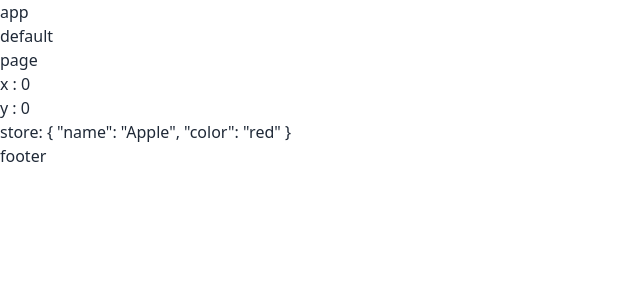
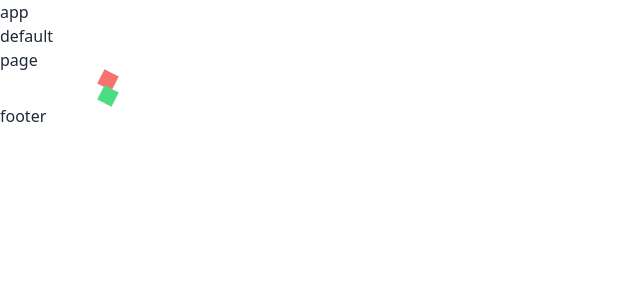
Before and after one commit to mrcod3r-ir/acm-eccommerce, a Nuxt app: page / in a window 1280 px wide. Shown: the top 300 px of the page, without its empty margins (0-640 px from the left). Built offline with nearby package versions, Linux system fonts and the light colour scheme.

Commit message:
p29 completed = add gsap

```diff
--- a/nuxt.config.ts
+++ b/nuxt.config.ts
@@ -6,6 +6,7 @@ export default defineNuxtConfig({
 	build: {
 		postcss: {
 			postcssOptions: require("./postcss.config.js")
-		}
+		},
+		transpile: ["gsap"]
 	}
 })
--- a/package.json
+++ b/package.json
@@ -17,6 +17,7 @@
     "@tailwindcss/aspect-ratio": "^0.4.0",
     "@tailwindcss/line-clamp": "^0.3.1",
     "@vueuse/core": "^8.2.3",
-    "daisyui": "^2.13.5"
+    "daisyui": "^2.13.5",
+    "gsap": "^3.10.2"
   }
 }
--- a/pages/index.vue
+++ b/pages/index.vue
@@ -1,29 +1,17 @@
 <script>
-	import { useLocalStorage, useMouse, usePreferredDark } from "@vueuse/core"
-
+	import { gsap } from "gsap"
 	export default {
 		setup() {
-			// tracks mouse position
-			const { x, y } = useMouse()
-
-			// is user prefers dark theme
-			const isDark = usePreferredDark()
-
-			// persist state in localStorage
-			const store = useLocalStorage("my-storage", {
-				name: "Apple",
-				color: "red"
+			onMounted(() => {
+				gsap.to(".box", { rotation: 27, x: 100, duration: 1 })
 			})
-
-			return { x, y, isDark, store }
 		}
 	}
 </script>
 <template>
 	<div>
 		<h1>page</h1>
-		<h2>x : {{ x }}</h2>
-		<h2>y : {{ y }}</h2>
-		<h2>store: {{ store }}</h2>
+		<div class="box w-4 h-4 bg-red-400"></div>
+		<div class="box w-4 h-4 bg-green-400"></div>
 	</div>
 </template>
```
Also changed, not shown: 1 other file (tests, documents, lock files or other folders).
